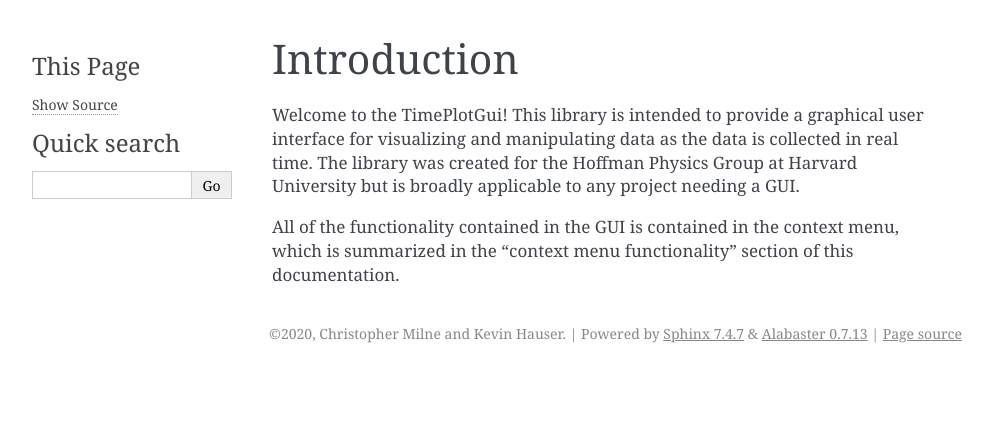
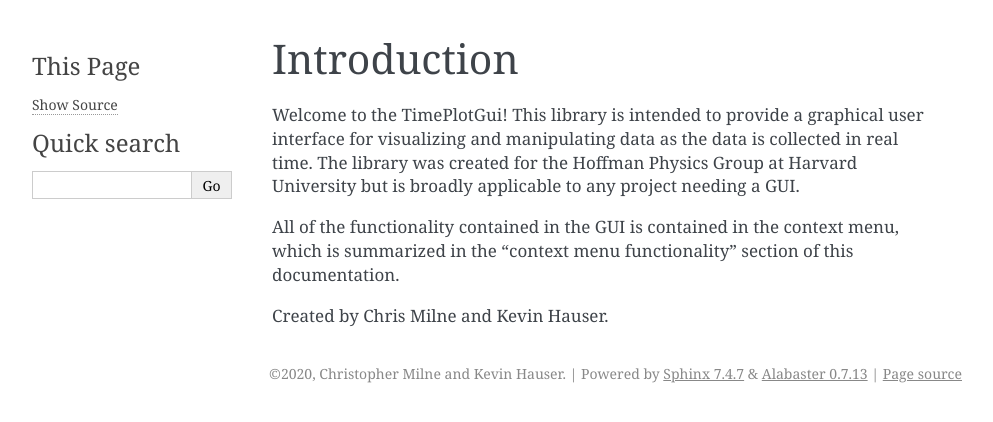
Before and after one commit to camilne9/TPG_documentation, a Sphinx documentation site: the page built from source/help.rst, in a window 1280 px wide. Shown: the top 422 px of the page, without its empty margins (148-1141 px from the left). Built offline with Sphinx 7.4.7, drawn with Linux system fonts in a browser that asks for light colours.

```diff
--- a/source/help.rst
+++ b/source/help.rst
@@ -4,3 +4,5 @@ Welcome to the TimePlotGui! This library is intended to provide a graphical user
 The library was created for the Hoffman Physics Group at Harvard University but is broadly applicable to any project needing a GUI.
 
 All of the functionality contained in the GUI is contained in the context menu, which is summarized in the "context menu functionality" section of this documentation.
+
+Created by Chris Milne and Kevin Hauser.
--- a/source/installation.rst
+++ b/source/installation.rst
@@ -6,7 +6,7 @@ Regardless which installation method is used, it is necessary to install the app
 Python Package Index
 --------------------
 The library can be install from `PyPI <https://pypi.org/project/TimePlotGui/>`_ from the command line with the command
-*pip install TimePlotGui*
+*pip install TimePlotGui*.
 
 Github
 ------
```
Also changed, not shown: 10 other files.
